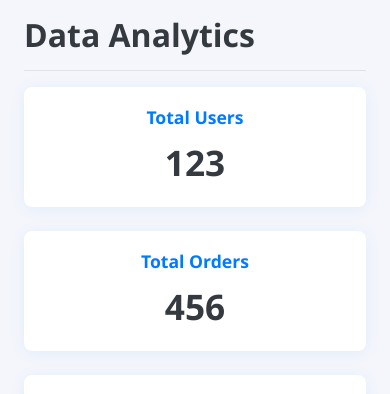
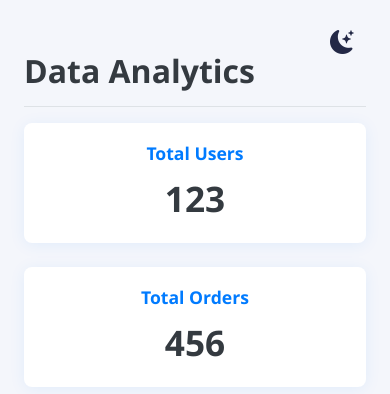
Before and after one commit to voltaire-rabino00/E-Commerce-Web, a PHP site: page /pages/dashboard.php in a window 390 px wide. Shown: the top 394 px of the page. Run offline with PHP 8.4, Linux system fonts and the light colour scheme; the visitor is signed in with stand-in values (Sample User, id 1); data that the repository does not hold is empty; some libraries are stand-ins or nearby versions.

Commit message:
adding settings button and added dark and light themes

```diff
--- a/admin/assets/css/style.css
+++ b/admin/assets/css/style.css
@@ -221,3 +257,115 @@ main h2 {
 .action-buttons .btn:last-child {
   margin-right: 0;
 }
+
+/* Theme Toggle Styles */
+.theme-toggle-container {
+    position: relative;
+    z-index: 10;
+}
+#themeToggleBtn {
+    background: transparent;
+    border: none;
+    outline: none;
+    box-shadow: none;
+    cursor: pointer;
+    transition: background 0.2s;
+}
+#themeToggleBtn:focus {
+    outline: none;
+    box-shadow: none;
+}
+#themeToggleIcon {
+    color: #232946;
+    transition: color 0.2s;
+}
+body.dark-theme #themeToggleBtn {
+    background: transparent;
+}
+body.dark-theme #themeToggleIcon {
+    color: #ffd700;
+}
+
+/* Dark Theme Styles */
+body.dark-theme {
+    background: #181a1b !important;
+    color: #e0e4ea !important;
+}
+body.dark-theme .sidebar {
+    background: linear-gradient(160deg, #232946 0%, #232946 100%) !important;
+    border-right: 1px solid #232946;
+}
+body.dark-theme .sidebar-sticky h4 {
+    color: #ffd700;
+}
+body.dark-theme .nav-link {
+    color: #bfc7d5 !important;
+}
+body.dark-theme .nav-link.active, body.dark-theme .nav-link:hover {
+    color: #232946 !important;
+    background: #ffd700 !important;
+}
+body.dark-theme .profile-img {
+    background: #232946;
+    border-color: #ffd700;
+}
+body.dark-theme .profile-upload-btn {
+    background: #ffd700 !important;
+    color: #232946 !important;
+}
+body.dark-theme .profile-upload-btn:hover {
+    background: #232946 !important;
+    color: #ffd700 !important;
+}
+body.dark-theme .analytics-card {
+    background: #232946;
+    color: #ffd700;
+    box-shadow: 0 2px 16px rgba(255,215,0,0.08);
+}
+body.dark-theme .analytics-card .card-title {
+    color: #ffd700;
+}
+body.dark-theme .analytics-card .card-text {
+    color: #ffd700;
+}
+body.dark-theme .card {
+    background: #232946;
+    color: #ffd700;
+}
+body.dark-theme .table-dark {
+    background-color: #232946 !important;
+    color: #ffd700 !important;
+}
+body.dark-theme .table-bordered {
+    border-color: #ffd700 !important;
+}
+body.dark-theme .btn-primary {
+    background: #ffd700 !important;
+    color: #232946 !important;
+    border: none;
+}
+body.dark-theme .btn-primary:hover {
+    background: #232946 !important;
+    color: #ffd700 !important;
+}
+body.dark-theme .btn-info {
+    background: #232946 !important;
+    color: #ffd700 !important;
+    border: 1px solid #ffd700 !important;
+}
+body.dark-theme .btn-warning {
+    background: #ffd700 !important;
+    color: #232946 !important;
+    border: none;
+}
+body.dark-theme .btn-danger {
+    background: #d7263d !important;
+    color: #fff !important;
+}
+body.dark-theme .modal-content {
+    background: #232946 !important;
+    color: #ffd700 !important;
+}
+body.dark-theme #loadingText {
+    color: #ffd700 !important;
+}
--- a/admin/assets/js/app.js
+++ b/admin/assets/js/app.js
@@ -1,4 +1,4 @@
-        const ctx = document.getElementById('ordersChart').getContext('2d');
+const ctx = document.getElementById('ordersChart').getContext('2d');
         const ordersChart = new Chart(ctx, {
             type: 'bar',
             data: {
@@ -52,3 +52,36 @@
   window.onload = function () {
     showSection('dashboard');
   };
+
+// Theme toggle logic
+const themeToggleBtn = document.getElementById('themeToggleBtn');
+const themeToggleIcon = document.getElementById('themeToggleIcon');
+
+function setTheme(isDark) {
+    if (isDark) {
+        document.body.classList.add('dark-theme');
+        if (themeToggleIcon) themeToggleIcon.className = 'bi bi-sun-fill';
+        localStorage.setItem('theme', 'dark');
+    } else {
+        document.body.classList.remove('dark-theme');
+        if (themeToggleIcon) themeToggleIcon.className = 'bi bi-moon-stars-fill';
+        localStorage.setItem('theme', 'light');
+    }
+}
+
+if (themeToggleBtn) {
+    themeToggleBtn.addEventListener('click', function() {
+        const isDark = !document.body.classList.contains('dark-theme');
+        setTheme(isDark);
+    });
+}
+
+// On page load, set theme from localStorage
+(function() {
+    const savedTheme = localStorage.getItem('theme');
+    if (savedTheme === 'dark') {
+        setTheme(true);
+    } else {
+        setTheme(false);
+    }
+})();
--- a/admin/pages/dashboard.php
+++ b/admin/pages/dashboard.php
@@ -66,25 +66,41 @@ $profileImg = getProfileImage($admin['profile_pic'] ?? null);
                         </li>
 
                         <li class="nav-item">
-                            <a class="nav-link" href="#" onclick="showSection('userManagement', this)">User
+                            <a class="nav-link" href="#" onclick="showSection('userManagement', this)">
+                                <i class="bi bi-people"></i> User
                                 Management</a>
                         </li>
                         <li class="nav-item">
-                            <a class="nav-link" href="#">Product Management</a>
+                            <a class="nav-link" href="#">
+                                <i class="bi bi-box-seam"></i> Product Management
+                            </a>
                         </li>
                         <li class="nav-item">
-                            <a class="nav-link" href="#">Orders</a>
+                            <a class="nav-link" href="#">
+                                <i class="bi bi-bag-check"></i> Orders</a>
                         </li>
                         <li class="nav-item">
-                            <a class="nav-link text-danger" href="../actions/logout_intermediate.php"
-                                id="logoutLink">Logout</a>
+                            <a class="nav-link" href="#" onclick="showSection('settings', this)">
+                                <i class="bi bi-gear"></i> Settings
+                            </a>
+                        </li>
+                        <li class="nav-item mt-auto">
+                            <a class="nav-link logout" href="../actions/logout_intermediate.php" id="logoutLink">
+                                <i class="bi bi-box-arrow-right"></i> Logout
+                            </a>
                         </li>
                     </ul>
                 </div>
             </nav>
 
             <main role="main" class="col-md-9 ml-sm-auto col-lg-10 px-4">
-
+                <!-- Theme Toggle Icon -->
+                <div class="theme-toggle-container d-flex justify-content-end align-items-center"
+                    style="margin-top: 18px; margin-bottom: -30px;">
+                    <button id="themeToggleBtn" class="btn btn-light border-0" aria-label="Toggle theme">
+                        <i id="themeToggleIcon" class="bi bi-moon-stars-fill" style="font-size: 1.5rem;"></i>
+                    </button>
+                </div>
                 <!-- DASHBOARD SECTION -->
                 <div id="dashboard">
                     <div
```
Also changed, not shown: other parts of admin/assets/css/style.css (+44 -8 lines).
